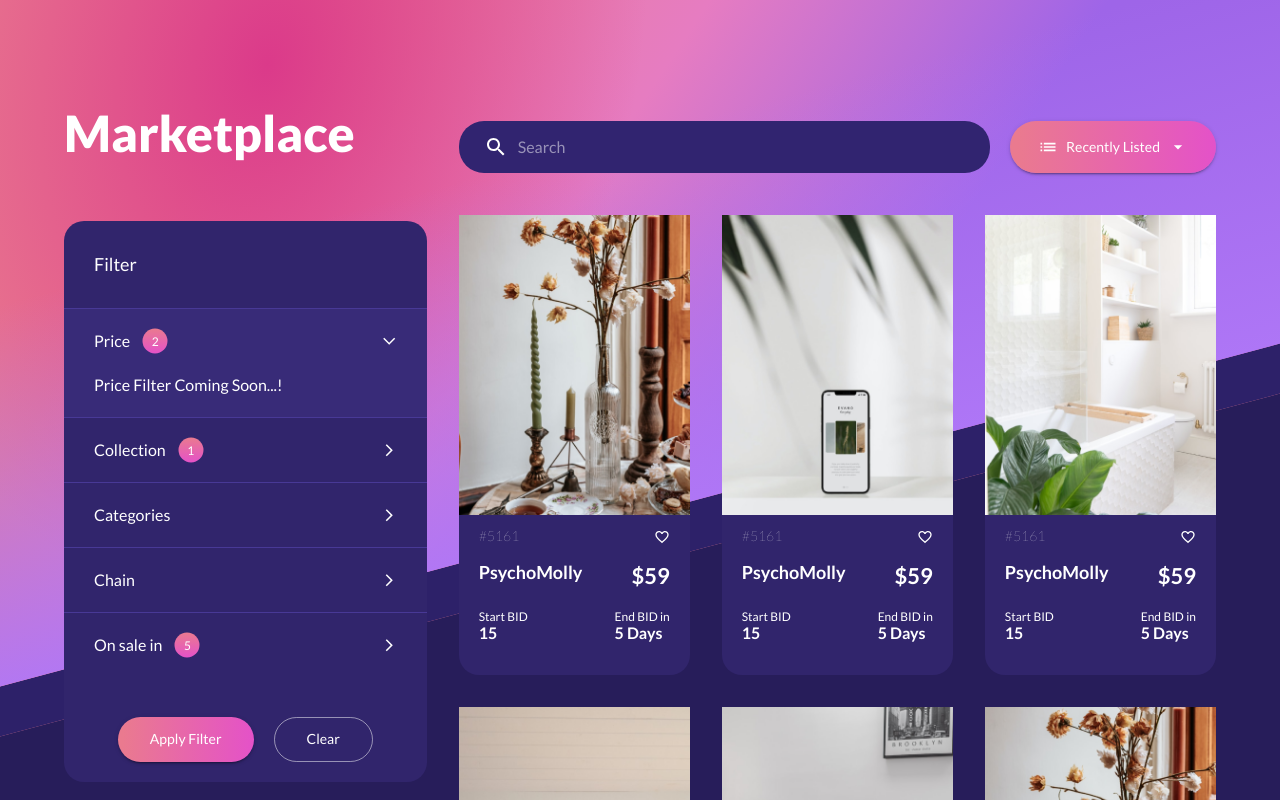
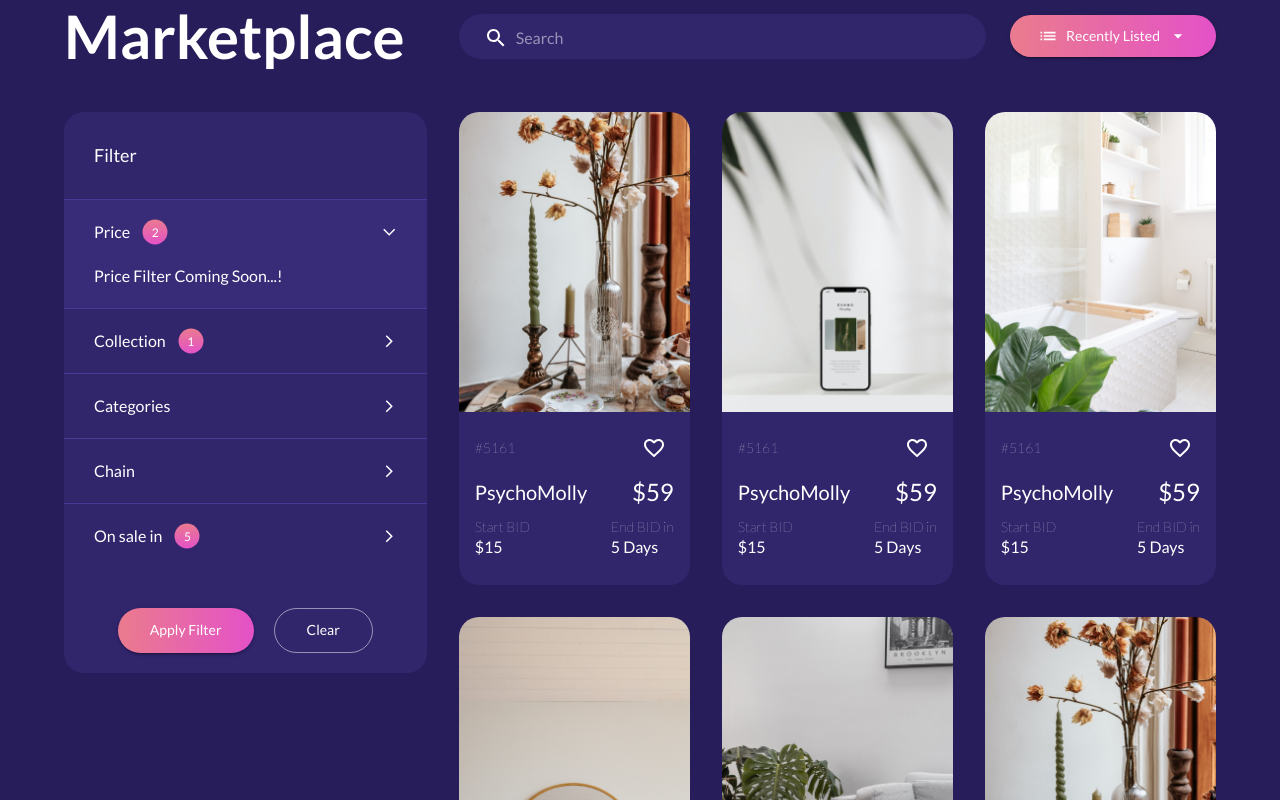
Before and after one commit to Winston-Services/dev.winston.services, a React (Create React App) app: page /marketplace in a window 1280 px wide. Shown: the top 800 px of the page. Built offline with nearby package versions, Linux system fonts and the light colour scheme.

Commit message:
fixed market place and routing

```diff
--- a/src/index.css
+++ b/src/index.css
@@ -12,6 +12,7 @@ body,
   height: 100%;
   scroll-behavior: smooth;
 }
+/* Scroll style */
 ::-webkit-scrollbar {
   /* width: 10px; */
 }
@@ -30,11 +31,9 @@ body,
   border: 2px solid transparent;
   background-clip: content-box;
 }
+/* Scroll style */
 
-.bgBlue {
-  background-color: #312470;
-}
-
+/* Landing page and top nav gradient */
 .signInGradient:after {
   content: '';
   background: linear-gradient(269deg, #ed8ef3 24.22%, #7968ff 100%);
@@ -127,14 +126,7 @@ body,
     height: 1070px;
   }
 }
-
-.nft_button {
-  font-size: 14px !important;
-  font-weight: 500 !important;
-  border-radius: 25px !important;
-  text-transform: inherit !important;
-  line-height: normal !important;
-}
+/* Landing page and top nav gradient */
 
 .ftpContainer {
   position: relative;
--- /dev/null
+++ b/src/layouts/PublicPageLayout.jsx
@@ -0,0 +1,20 @@
+import React, { useEffect } from 'react';
+import { Outlet } from 'react-router-dom';
+import { Box, Container } from '@mui/material';
+import { useDispatch } from 'react-redux';
+import { setTheme } from '../store/themeColors';
+
+function PublicPageLayout() {
+  const dispatch = useDispatch();
+  useEffect(() => {
+    dispatch(setTheme('landing'));
+  }, [dispatch]);
+  return (
+    <Box>
+      <Container maxWidth="lg" sx={{ margin: 'auto' }}>
+        <Outlet />
+      </Container>
+    </Box>
+  );
+}
+export default PublicPageLayout;
--- a/src/pages/marketplace/index.jsx
+++ b/src/pages/marketplace/index.jsx
@@ -3,37 +3,37 @@ import {
   Typography,
   Paper,
   Button,
-  Box,
   TextField,
   Switch,
   Badge,
   useMediaQuery,
   IconButton,
   Grid,
+  Card,
+  InputAdornment,
+  CardActionArea,
+  CardMedia,
+  CardContent,
 } from '@mui/material';
-
+import ListIcon from '@mui/icons-material/List';
 import NftMarketPlace1 from '../../assets/nft_marketplace_1.png';
 import NftMarketPlace2 from '../../assets/nft_marketplace_2.png';
 import NftMarketPlace3 from '../../assets/nft_marketplace_3.png';
 import NftMarketPlace4 from '../../assets/nft_marketplace_4.png';
 import NftMarketPlace5 from '../../assets/nft_marketplace_5.png';
-import { ReactComponent as BidBuyIcon } from '../../assets/bid_buy.svg';
+// import { ReactComponent as BidBuyIcon } from '../../assets/bid_buy.svg';
 
 import FavoriteBorderIcon from '@mui/icons-material/FavoriteBorder';
 import SearchIcon from '@mui/icons-material/Search';
 import ArrowDropDownIcon from '@mui/icons-material/ArrowDropDown';
 import CloseIcon from '@mui/icons-material/Close';
-import FilterListIcon from '@mui/icons-material/FilterList';
-import ListIcon from '@mui/icons-material/List';
 import ArrowForwardIosSharpIcon from '@mui/icons-material/ArrowForwardIosSharp';
 
 import { styled } from '@mui/material/styles';
 import MuiAccordion from '@mui/material/Accordion';
 import MuiAccordionSummary from '@mui/material/AccordionSummary';
 import MuiAccordionDetails from '@mui/material/AccordionDetails';
-import { useNavigate } from 'react-router-dom';
-
-import Drawer from '@mui/material/Drawer';
+// import { useNavigate } from 'react-router-dom';
 
 const categoriesFilter = [
   'Art',
@@ -112,6 +112,7 @@ const StyledBadge = styled(Badge)(() => ({
   '& .MuiBadge-badge': {
     background: 'linear-gradient(180deg, #EA7A8F 0%, #E452C8 100%) !important',
     color: 'white',
+
     fontSize: 12,
     width: 25,
     height: 25,
@@ -119,22 +120,12 @@ const StyledBadge = styled(Badge)(() => ({
     left: 0,
   },
 }));
-const StyledBadgeWhite = styled(Badge)(() => ({
-  '& .MuiBadge-badge': {
-    background: 'white',
-    color: 'black',
-    fontSize: 12,
-    width: 18,
-    height: 18,
-    borderRadius: 25,
-  },
-}));
 
 export default function Index() {
   const matches = useMediaQuery('(min-width:600px)');
-  const navigate = useNavigate();
+  // const navigate = useNavigate();
   const [expanded, setExpanded] = React.useState('panel1');
-  const [openDrawer, setOpenDrawer] = React.useState(false);
+  // const [openDrawer, setOpenDrawer] = React.useState(false);
 
   const Accordion = styled((props) => (
     <MuiAccordion disableGutters elevation={0} square {...props} />
@@ -311,7 +302,7 @@ export default function Index() {
       </>
     );
   };
-  const toggleDrawer = (open) => (event) => {
+  const toggleDrawer = () => (event) => {
     if (
       event.type === 'keydown' &&
       (event.key === 'Tab' || event.key === 'Shift')
@@ -319,110 +310,71 @@ export default function Index() {
       return;
     }
 
-    setOpenDrawer(open);
+    // setOpenDrawer(open);
   };
 
-  const list = () => <Box role="presentation">{filter()}</Box>;
+  // const list = () => <Box role="presentation">{filter()}</Box>;
   const handleChange = (panel) => (event, newExpanded) => {
     setExpanded(newExpanded ? panel : false);
   };
 
   return (
-    <Grid
-      container
-      rowSpacing={2}
-      columnSpacing={{ xs: 2, md: 2, lg: 4 }}
-      sx={{ mt: { xs: '20px', lg: '80px' } }}
-    >
+    <Grid container rowSpacing={5} columnSpacing={{ xs: 2, md: 2, lg: 4 }}>
       <Grid item lg={4}>
-        <Typography
-          sx={{
-            fontSize: { xs: '40px', lg: '50px' },
-            fontWeight: { xs: '700', lg: '800' },
-          }}
-        >
+        <Typography variant="h2" bold>
           Marketplace
         </Typography>
-
-        {matches && (
-          <Grid sx={{ mt: '50px' }}>
-            <Paper elevation={0} sx={{ borderRadius: '20px' }}>
-              {filter()}
-            </Paper>
       </Grid>
-        )}
+      <Grid item lg={8} display="flex" alignItems="center">
+        <Grid container alignItems={'center'} spacing={3}>
+          <Grid item flexGrow={1}>
+            <TextField
+              variant="standard"
+              hiddenLabel
+              filled
+              fullWidth
+              placeholder="Search"
+              InputProps={{
+                startAdornment: (
+                  <InputAdornment position="start">
+                    <SearchIcon />
+                  </InputAdornment>
+                ),
+                disableUnderline: true,
+              }}
+              rounded
+            />
           </Grid>
-      <Grid item lg={8}>
-        <Grid
-          display="flex"
-          sx={{ display: { sm: 'flex' }, mt: { sm: '25px' } }}
-        >
-          <Box
-            display="flex"
-            alignItems="center"
-            flexGrow="100"
-            sx={{ p: '10px 25px', borderRadius: '25px', mr: { sm: '20px' } }}
-            className="bgBlue"
-          >
-            <SearchIcon />
-
-            <TextField
-              placeholder="Search"
-              variant="standard"
-              InputProps={{ disableUnderline: true }}
-              sx={{ ml: '10px' }}
-            />
-          </Box>
-          <Grid display={'flex'} sx={{ mt: { xs: '20px', sm: '0px' } }}>
+          <Grid item xs="auto">
             <Button
               variant="contained"
               color="secondary"
               startIcon={<ListIcon />}
-              sx={{ mr: { xs: '10px', sm: '0px' }, flexGrow: { xs: '100' } }}
               endIcon={<ArrowDropDownIcon />}
             >
               Recently Listed
             </Button>
-            {matches ? null : (
-              <>
-                <Button
-                  variant="contained"
-                  color="secondary"
-                  onClick={toggleDrawer(true)}
-                  startIcon={<FilterListIcon />}
-                  endIcon={<StyledBadgeWhite badgeContent={5} />}
-                >
-                  Filter &nbsp;&nbsp;&nbsp;
-                </Button>
-                <Drawer
-                  anchor={'right'}
-                  open={openDrawer}
-                  onClose={toggleDrawer(false)}
-                  className="filterDrawer"
-                >
-                  {list()}
-                </Drawer>
-              </>
-            )}
           </Grid>
         </Grid>
-        <Grid
-          container
-          rowSpacing={4}
-          columnSpacing={{ xs: 2, md: 2, lg: 4 }}
-          sx={{ mt: '10px' }}
-        >
+      </Grid>
+      <Grid item lg={4}>
+        <Paper elevation={0} rounded>
+          {filter()}
+        </Paper>
+      </Grid>
+      <Grid item lg={8}>
+        <Grid container rowSpacing={4} columnSpacing={{ xs: 2, md: 2, lg: 4 }}>
           {items.map((item, index) => (
             <Grid item xs={12} sm={6} md={4} lg={4} key={item + index}>
-              <Paper elevation={0} sx={{ borderRadius: '20px' }}>
-                <div className="ftpContainer">
-                  <img
-                    src={item.image}
-                    style={{ width: '100%', height: '300px' }}
-                    className="brTop20 objectFitCover"
+              <Card elevation={0} rounded>
+                <CardActionArea>
+                  <CardMedia
+                    component="img"
+                    height="300px"
+                    image={item.image}
+                    alt="green iguana"
                   />
-                  <div className="overlay"></div>
-                  <div className="buyButton">
+                  {/* <div>
                     <Button
                       startIcon={<BidBuyIcon />}
                       onClick={() => {
@@ -431,61 +383,80 @@ export default function Index() {
                     >
                       Bid | Buy
                     </Button>
-                  </div>
-                </div>
-                <Grid sx={{ p: '0px 20px' }}>
+                  </div> */}
+                  <CardContent sx={{ pb: 3 }}>
+                    <Grid container rowGap={1}>
                       <Grid
+                        item
+                        xs
                         display="flex"
                         justifyContent="space-between"
-                    sx={{ pt: '10px' }}
+                        alignItems={'center'}
                       >
-                    <Typography variant="subtitle2" sx={{ fontWeight: '300' }}>
+                        <Typography
+                          variant="subtitle2"
+                          sx={{ fontWeight: '300' }}
+                        >
                           #{item.id}
                         </Typography>
-                    <FavoriteBorderIcon
-                      sx={{ width: '16px', cursor: 'pointer' }}
-                    />
+                        <IconButton aria-label="delete">
+                          <FavoriteBorderIcon />
+                        </IconButton>
                       </Grid>
                       <Grid
+                        item
+                        xs
                         display="flex"
                         justifyContent="space-between"
-                    sx={{ pt: '10px' }}
+                        alignItems={'center'}
                       >
-                    <Typography sx={{ fontSize: '18px', fontWeight: '600' }}>
-                      {item.name}
-                    </Typography>
-                    <Typography sx={{ fontSize: '22px', fontWeight: '700' }}>
-                      ${item.price}
-                    </Typography>
+                        <Typography variant="h6">{item.name}</Typography>
+                        <Typography variant="h5">${item.price}</Typography>
                       </Grid>
                       <Grid
+                        item
+                        xs
                         display="flex"
                         justifyContent="space-between"
-                    sx={{ pt: '16px', pb: '30px' }}
+                        alignItems={'center'}
                       >
                         <div>
-                      <Typography sx={{ fontSize: '12px', fontWeight: '400' }}>
+                          <Typography
+                            variant="subtitle2"
+                            sx={{ fontWeight: '300' }}
+                          >
                             Start BID
                           </Typography>
                           <Typography
-                        sx={{ mt: '-5px', fontSize: '16px', fontWeight: '600' }}
+                            variant="subtitle1"
+                            sx={{
+                              mt: '-5px',
+                            }}
                           >
-                        {item.startBid}
+                            ${item.startBid}
                           </Typography>
                         </div>
                         <div>
-                      <Typography sx={{ fontSize: '12px', fontWeight: '400' }}>
+                          <Typography
+                            variant="subtitle2"
+                            sx={{ fontWeight: '300' }}
+                          >
                             End BID in
                           </Typography>
                           <Typography
-                        sx={{ mt: '-5px', fontSize: '16px', fontWeight: '600' }}
+                            variant="subtitle1"
+                            sx={{
+                              mt: '-5px',
+                            }}
                           >
                             {item.endBidIn} Days
                           </Typography>
                         </div>
                       </Grid>
                     </Grid>
-              </Paper>
+                  </CardContent>
+                </CardActionArea>
+              </Card>
             </Grid>
           ))}
         </Grid>
--- a/src/store/themeColors.js
+++ b/src/store/themeColors.js
@@ -79,11 +79,15 @@ const publicPageColors = {
       },
     },
     MuiPaper: {
-      styleOverrides: {
-        root: {
-          backgroundColor: `#31256C`,
+      variants: [
+        {
+          props: { rounded: true },
+          style: {
+            borderRadius: '20px',
+            overflow: 'hidden',
+          },
         },
-      },
+      ],
     },
     MuiAccordion: {
       styleOverrides: {
@@ -96,6 +100,36 @@ const publicPageColors = {
           props: { expanded: true },
           style: {
             backgroundColor: '#382B78',
+          },
+        },
+      ],
+    },
+    MuiTypography: {
+      variants: [
+        {
+          props: { bold: true },
+          style: {
+            fontWeight: '700',
+          },
+        },
+      ],
+    },
+    MuiTextField: {
+      variants: [
+        {
+          props: { rounded: true },
+          style: {
+            borderRadius: '50px',
+            overflow: 'hidden',
+          },
+        },
+        {
+          props: { filled: true },
+          style: {
+            backgroundImage: 'none',
+            backgroundColor: '#31256C',
+            padding: '8px 25px',
+            height: '45px',
           },
         },
       ],
```
Also changed, not shown: src/App.js (+19 -12 lines). Lines whose indentation alone changed are shown as unchanged.
